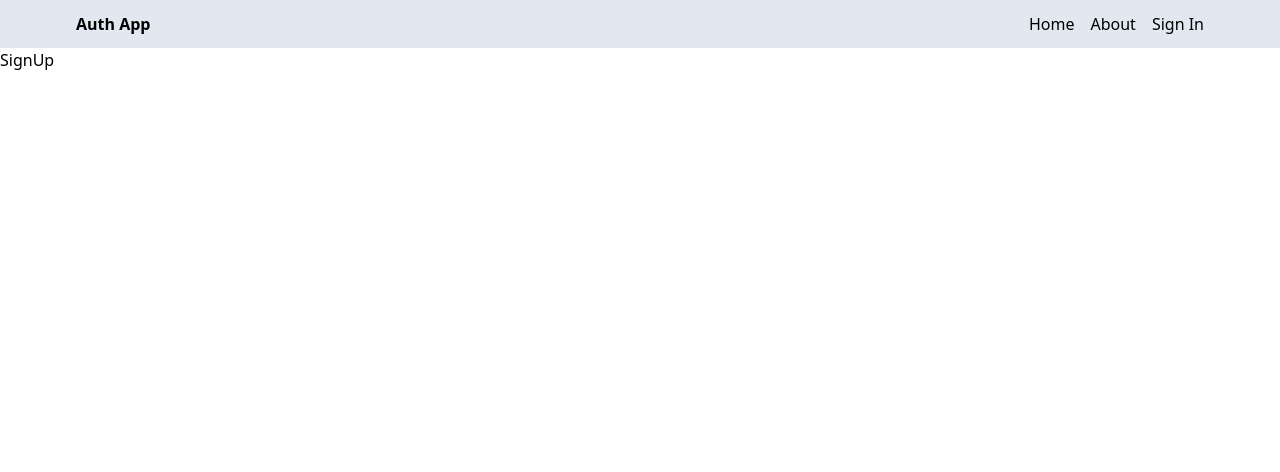
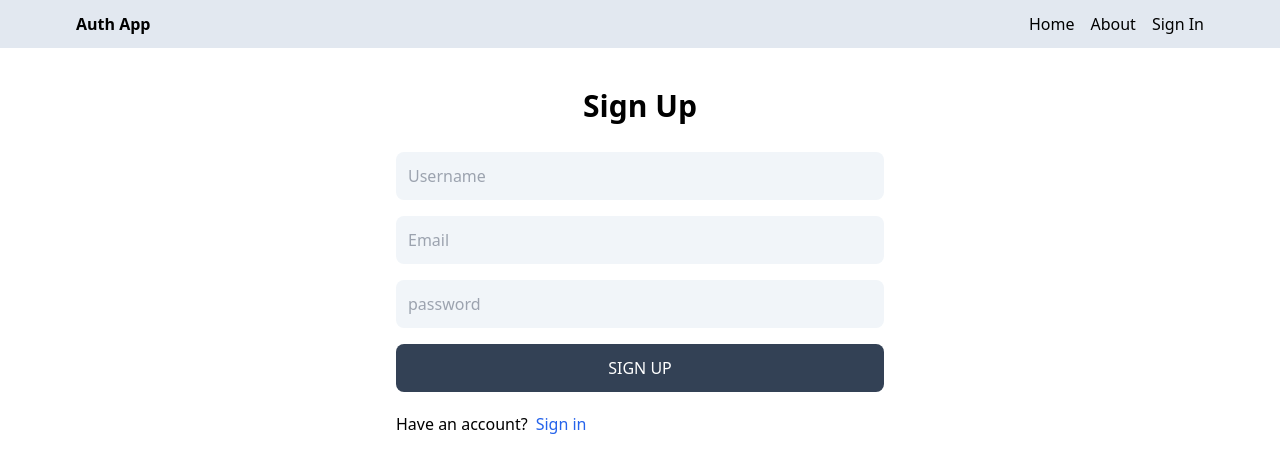
Before and after one commit to Faraz-Ansari/mern-auth, a React (Vite) app in the folder client/: page /sign-up in a window 1280 px wide. Shown: the top 472 px of the page. Built offline with nearby package versions, Linux system fonts and the light colour scheme.

Commit message:
completed SignUp page UI

```diff
--- a/client/src/pages/SignUp.jsx
+++ b/client/src/pages/SignUp.jsx
@@ -1,11 +1,41 @@
-import React from 'react'
+import { Link } from "react-router-dom";
 
 function SignUp() {
     return (
-        <div>
-            SignUp
+        <div className="p-3 max-w-lg mx-auto">
+            <h1 className="text-3xl text-center font-semibold my-7">Sign Up</h1>
+            <form className="flex flex-col gap-4">
+                <input
+                    type="text"
+                    id="username"
+                    placeholder="Username"
+                    className="bg-slate-100 p-3 rounded-lg"
+                />
+                <input
+                    type="email"
+                    id="email"
+                    placeholder="Email"
+                    className="bg-slate-100 p-3 rounded-lg"
+                />
+                <input
+                    type="password"
+                    id="password"
+                    placeholder="password"
+                    className="bg-slate-100 p-3 rounded-lg"
+                />
+                <button className="bg-slate-700 text-white p-3 hover:opacity-95 disabled:opacity-80 rounded-lg">
+                    SIGN UP
+                </button>
+            </form>
+
+            <div className="flex gap-2 mt-5">
+                <p>Have an account?</p>
+                <Link to="/sign-in">
+                    <span className="text-blue-600">Sign in</span>
+                </Link>
+            </div>
         </div>
-    )
+    );
 }
 
-export default SignUp
+export default SignUp;
```
